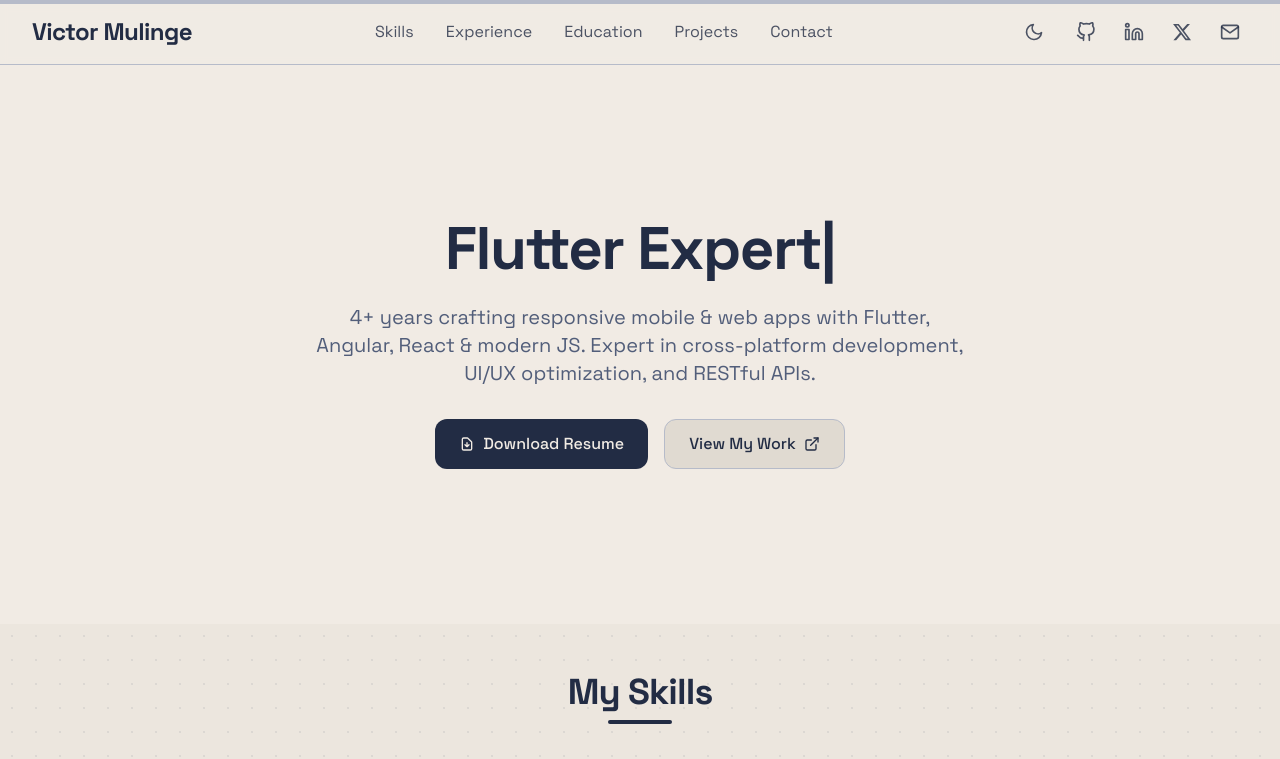
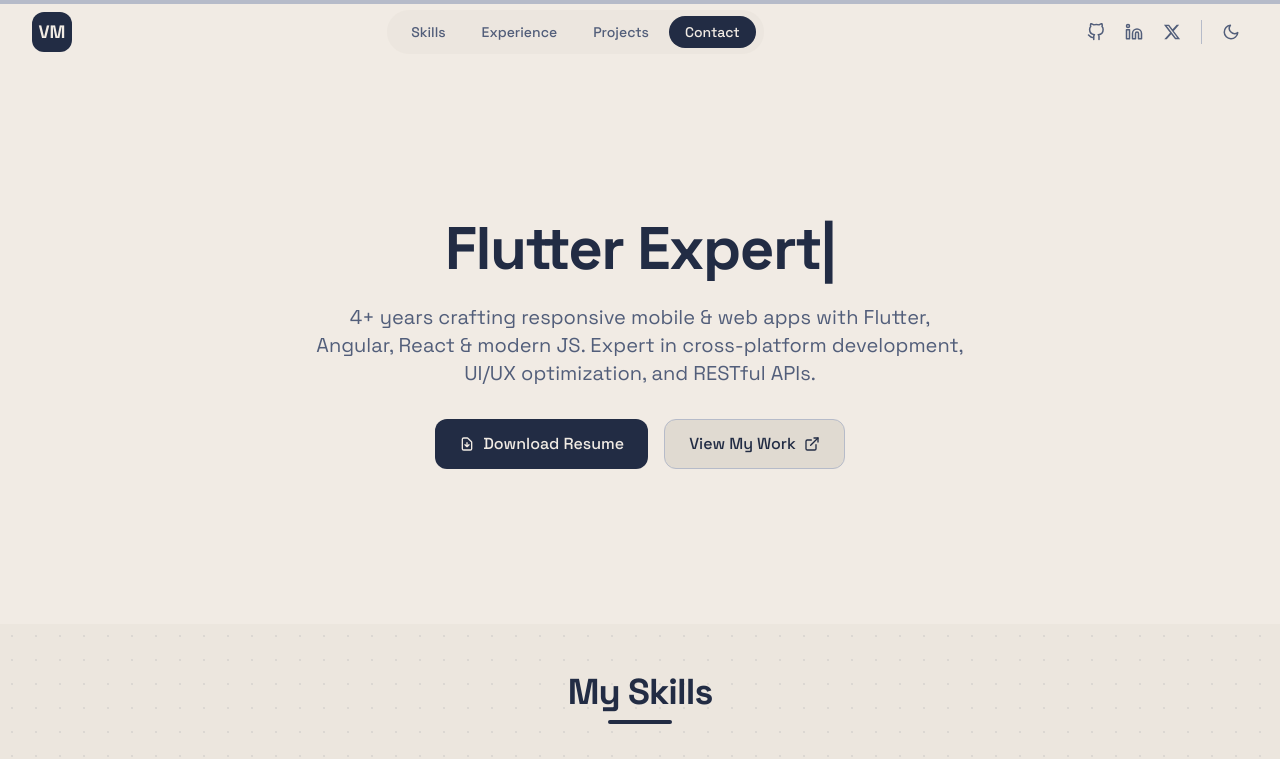
Before and after one commit to MunyaoMulinge/portfolio, a Next.js app: page / in a window 1280 px wide. Shown: the top 759 px of the page. Built offline with nearby package versions, Linux system fonts and the light colour scheme.

Commit message:
Redesign navbar: VM monogram logo, pill-style nav with animated active indicator, smooth animations

```diff
--- a/src/components/Navbar.tsx
+++ b/src/components/Navbar.tsx
@@ -3,6 +3,7 @@
 import { useState, useEffect, useCallback } from 'react';
 import { FiSun, FiMoon, FiGithub, FiLinkedin, FiMail, FiMenu, FiX } from 'react-icons/fi';
 import { FaXTwitter } from 'react-icons/fa6';
+import { motion, AnimatePresence } from 'framer-motion';
 
 const socialLinks = {
   github: 'https://github.com/MunyaoMulinge',
@@ -14,7 +15,6 @@
 const menuItems = [
   { href: '#skills', label: 'Skills' },
   { href: '#experience', label: 'Experience' },
-  { href: '#education', label: 'Education' },
   { href: '#projects', label: 'Projects' },
   { href: '#contact', label: 'Contact' },
 ];
@@ -24,6 +24,7 @@
   const [isScrolled, setIsScrolled] = useState(false);
   const [mounted, setMounted] = useState(false);
   const [mobileMenuOpen, setMobileMenuOpen] = useState(false);
+  const [activeSection, setActiveSection] = useState('');
 
   const scrollToSection = useCallback((e: React.MouseEvent<HTMLAnchorElement>) => {
     e.preventDefault();
@@ -40,19 +41,15 @@
   useEffect(() => {
     setMounted(true);
 
-    // Check for saved preference, otherwise use system preference
     const savedTheme = localStorage.getItem('darkMode');
     const systemPrefersDark = window.matchMedia('(prefers-color-scheme: dark)').matches;
-
     const isDark = savedTheme !== null ? savedTheme === 'true' : systemPrefersDark;
 
     setDarkMode(isDark);
     document.documentElement.classList.toggle('dark', isDark);
 
-    // Listen for system theme changes
     const mediaQuery = window.matchMedia('(prefers-color-scheme: dark)');
     const handleSystemThemeChange = (e: MediaQueryListEvent) => {
-      // Only auto-switch if user hasn't set a preference
       if (localStorage.getItem('darkMode') === null) {
         setDarkMode(e.matches);
         document.documentElement.classList.toggle('dark', e.matches);
@@ -62,7 +59,20 @@
     mediaQuery.addEventListener('change', handleSystemThemeChange);
 
     const handleScroll = () => {
-      setIsScrolled(window.scrollY > 50);
+      setIsScrolled(window.scrollY > 20);
+
+      // Update active section based on scroll position
+      const sections = menuItems.map(item => item.href.slice(1));
+      for (const section of sections.reverse()) {
+        const element = document.getElementById(section);
+        if (element) {
+          const rect = element.getBoundingClientRect();
+          if (rect.top <= 100) {
+            setActiveSection(section);
+            break;
+          }
+        }
+      }
     };
 
     window.addEventListener('scroll', handleScroll);
@@ -81,123 +91,184 @@
 
   if (!mounted) {
     return (
-      <nav className="fixed w-full bg-background/80 backdrop-blur-sm border-b z-50 h-16">
+      <nav className="fixed w-full z-50 h-16">
         <div className="max-w-7xl mx-auto px-4 sm:px-6 lg:px-8 h-full flex items-center">
-          <span className="text-xl sm:text-2xl font-bold text-foreground">Victor Mulinge</span>
+          <div className="w-10 h-10 rounded-xl bg-primary" />
         </div>
       </nav>
     );
   }
 
   return (
-    <nav className={`fixed w-full bg-background/80 backdrop-blur-sm border-b z-50 transition-all duration-300 ${
-      isScrolled ? 'shadow-lg' : ''
-    }`}>
+    <motion.nav
+      initial={{ y: -100 }}
+      animate={{ y: 0 }}
+      className={`fixed w-full z-50 transition-all duration-300 ${
+        isScrolled
+          ? 'bg-background/90 backdrop-blur-md shadow-sm border-b border-border/50'
+          : 'bg-transparent'
+      }`}
+    >
       <div className="max-w-7xl mx-auto px-4 sm:px-6 lg:px-8">
         <div className="flex justify-between items-center h-16">
-          <h1 className="text-xl sm:text-2xl font-bold text-foreground truncate">
+          {/* Monogram Logo */}
+          <a
+            href="#hero"
+            onClick={scrollToSection}
+            className="group relative"
+            title="Victor Mulinge"
+          >
+            <div className="w-10 h-10 rounded-xl bg-primary text-primary-foreground flex items-center justify-center font-bold text-lg transition-transform group-hover:scale-105 group-hover:rotate-3">
+              VM
+            </div>
+            <span className="absolute left-12 top-1/2 -translate-y-1/2 text-sm font-medium text-foreground opacity-0 group-hover:opacity-100 transition-opacity whitespace-nowrap hidden sm:block">
               Victor Mulinge
-          </h1>
+            </span>
+          </a>
 
           {/* Desktop Menu */}
-          <div className="hidden lg:flex items-center gap-6 xl:gap-8">
+          <div className="hidden lg:flex items-center">
+            <div className="flex items-center gap-1 bg-muted/50 rounded-full px-2 py-1.5">
               {menuItems.map((item) => (
                 <a
                   key={item.href}
                   href={item.href}
-                className="nav-link text-sm xl:text-base"
+                  className={`relative px-4 py-1.5 text-sm font-medium rounded-full transition-colors ${
+                    activeSection === item.href.slice(1)
+                      ? 'text-primary-foreground'
+                      : 'text-muted-foreground hover:text-foreground'
+                  }`}
                   onClick={scrollToSection}
                 >
-                {item.label}
+                  {activeSection === item.href.slice(1) && (
+                    <motion.div
+                      layoutId="activeSection"
+                      className="absolute inset-0 bg-primary rounded-full"
+                      transition={{ type: "spring", bounce: 0.2, duration: 0.6 }}
+                    />
+                  )}
+                  <span className="relative z-10">{item.label}</span>
                 </a>
               ))}
             </div>
+          </div>
 
-          <div className="flex items-center gap-2 sm:gap-4">
-            <button
-              onClick={toggleDarkMode}
-              className="nav-link p-2 rounded-lg hover:bg-muted transition-colors"
-              aria-label="Toggle dark mode"
-            >
-              {darkMode ? <FiSun className="w-5 h-5" /> : <FiMoon className="w-5 h-5" />}
-            </button>
-
-            <div className="hidden lg:flex items-center gap-3">
+          <div className="flex items-center gap-2 sm:gap-3">
+            {/* Social Links - Desktop */}
+            <div className="hidden lg:flex items-center gap-1">
               <a
                 href={socialLinks.github}
                 target="_blank"
                 rel="noopener noreferrer"
-                className="nav-link hover:scale-110 transition-transform p-2"
+                className="p-2 rounded-lg text-muted-foreground hover:text-foreground hover:bg-muted transition-colors"
                 aria-label="GitHub"
               >
-                <FiGithub className="w-5 h-5" />
+                <FiGithub className="w-[18px] h-[18px]" />
               </a>
-
               <a
                 href={socialLinks.linkedin}
                 target="_blank"
                 rel="noopener noreferrer"
-                className="nav-link hover:scale-110 transition-transform p-2"
+                className="p-2 rounded-lg text-muted-foreground hover:text-foreground hover:bg-muted transition-colors"
                 aria-label="LinkedIn"
               >
-                <FiLinkedin className="w-5 h-5" />
+                <FiLinkedin className="w-[18px] h-[18px]" />
               </a>
-
               <a
                 href={socialLinks.twitter}
                 target="_blank"
                 rel="noopener noreferrer"
-                className="nav-link hover:scale-110 transition-transform p-2"
+                className="p-2 rounded-lg text-muted-foreground hover:text-foreground hover:bg-muted transition-colors"
                 aria-label="X (Twitter)"
               >
-                <FaXTwitter className="w-5 h-5" />
-              </a>
-
-              <a
-                href={`mailto:${socialLinks.email}`}
-                target="_blank"
-                className="nav-link hover:scale-110 transition-transform p-2"
-                aria-label="Email"
-              >
-                <FiMail className="w-5 h-5" />
+                <FaXTwitter className="w-[18px] h-[18px]" />
               </a>
             </div>
+
+            {/* Divider */}
+            <div className="hidden lg:block w-px h-6 bg-border" />
+
+            {/* Theme Toggle */}
+            <button
+              onClick={toggleDarkMode}
+              className="p-2 rounded-lg text-muted-foreground hover:text-foreground hover:bg-muted transition-colors"
+              aria-label="Toggle dark mode"
+            >
+              <AnimatePresence mode="wait" initial={false}>
+                <motion.div
+                  key={darkMode ? 'dark' : 'light'}
+                  initial={{ y: -20, opacity: 0 }}
+                  animate={{ y: 0, opacity: 1 }}
+                  exit={{ y: 20, opacity: 0 }}
+                  transition={{ duration: 0.2 }}
+                >
+                  {darkMode ? <FiSun className="w-[18px] h-[18px]" /> : <FiMoon className="w-[18px] h-[18px]" />}
+                </motion.div>
+              </AnimatePresence>
+            </button>
 
             {/* Mobile menu button */}
             <button
               onClick={() => setMobileMenuOpen(!mobileMenuOpen)}
-              className="lg:hidden nav-link p-2"
+              className="lg:hidden p-2 rounded-lg text-muted-foreground hover:text-foreground hover:bg-muted transition-colors"
               aria-label="Toggle mobile menu"
             >
-              {mobileMenuOpen ? (
-                <FiX className="w-6 h-6" />
-              ) : (
-                <FiMenu className="w-6 h-6" />
-              )}
+              <AnimatePresence mode="wait" initial={false}>
+                <motion.div
+                  key={mobileMenuOpen ? 'close' : 'menu'}
+                  initial={{ rotate: -90, opacity: 0 }}
+                  animate={{ rotate: 0, opacity: 1 }}
+                  exit={{ rotate: 90, opacity: 0 }}
+                  transition={{ duration: 0.2 }}
+                >
+                  {mobileMenuOpen ? <FiX className="w-5 h-5" /> : <FiMenu className="w-5 h-5" />}
+                </motion.div>
+              </AnimatePresence>
             </button>
           </div>
         </div>
 
         {/* Mobile menu */}
+        <AnimatePresence>
           {mobileMenuOpen && (
-          <div className="lg:hidden py-4 border-t bg-background/95 backdrop-blur-sm">
-            <div className="flex flex-col gap-1">
-              {menuItems.map((item) => (
-                <a
+            <motion.div
+              initial={{ opacity: 0, height: 0 }}
+              animate={{ opacity: 1, height: 'auto' }}
+              exit={{ opacity: 0, height: 0 }}
+              transition={{ duration: 0.3 }}
+              className="lg:hidden overflow-hidden"
+            >
+              <div className="py-4 space-y-1">
+                {menuItems.map((item, index) => (
+                  <motion.a
                     key={item.href}
                     href={item.href}
-                  className="nav-link block px-4 py-3 rounded-lg hover:bg-muted transition-colors"
+                    initial={{ opacity: 0, x: -20 }}
+                    animate={{ opacity: 1, x: 0 }}
+                    transition={{ delay: index * 0.1 }}
+                    className={`block px-4 py-3 rounded-lg text-sm font-medium transition-colors ${
+                      activeSection === item.href.slice(1)
+                        ? 'bg-primary text-primary-foreground'
+                        : 'text-muted-foreground hover:text-foreground hover:bg-muted'
+                    }`}
                     onClick={scrollToSection}
                   >
                     {item.label}
-                </a>
+                  </motion.a>
                 ))}
-              <div className="flex items-center gap-4 px-4 py-3 mt-2 border-t">
+
+                {/* Social links in mobile menu */}
+                <motion.div
+                  initial={{ opacity: 0 }}
+                  animate={{ opacity: 1 }}
+                  transition={{ delay: 0.4 }}
+                  className="flex items-center gap-2 px-4 pt-4 mt-2 border-t border-border"
+                >
                   <a
                     href={socialLinks.github}
                     target="_blank"
                     rel="noopener noreferrer"
-                  className="nav-link p-2"
+                    className="p-2 rounded-lg text-muted-foreground hover:text-foreground hover:bg-muted transition-colors"
                     aria-label="GitHub"
                   >
                     <FiGithub className="w-5 h-5" />
@@ -206,7 +277,7 @@
                     href={socialLinks.linkedin}
                     target="_blank"
                     rel="noopener noreferrer"
-                  className="nav-link p-2"
+                    className="p-2 rounded-lg text-muted-foreground hover:text-foreground hover:bg-muted transition-colors"
                     aria-label="LinkedIn"
                   >
                     <FiLinkedin className="w-5 h-5" />
@@ -215,23 +286,24 @@
                     href={socialLinks.twitter}
                     target="_blank"
                     rel="noopener noreferrer"
-                  className="nav-link p-2"
+                    className="p-2 rounded-lg text-muted-foreground hover:text-foreground hover:bg-muted transition-colors"
                     aria-label="X (Twitter)"
                   >
                     <FaXTwitter className="w-5 h-5" />
                   </a>
                   <a
                     href={`mailto:${socialLinks.email}`}
-                  className="nav-link p-2"
+                    className="p-2 rounded-lg text-muted-foreground hover:text-foreground hover:bg-muted transition-colors"
                     aria-label="Email"
                   >
                     <FiMail className="w-5 h-5" />
                   </a>
+                </motion.div>
               </div>
+            </motion.div>
+          )}
+        </AnimatePresence>
       </div>
-          </div>
-        )}
-      </div>
-    </nav>
+    </motion.nav>
   );
 }
```
Lines whose indentation alone changed are shown as unchanged.
